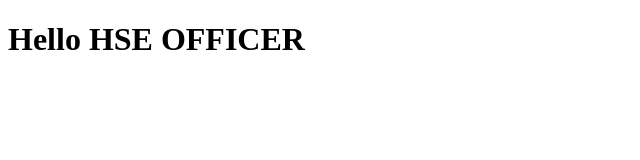
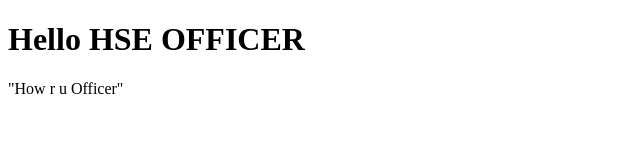
Before and after one commit to SANSHAH1993/let-learn-git, a plain HTML site: page index.html in a window 1280 px wide. Shown: the whole page, without its empty margins (0-640 px from the left). Drawn offline with Linux system fonts and the light colour scheme.

Commit message:
intial file

```diff
--- a/index.html
+++ b/index.html
@@ -8,5 +8,6 @@
   </head>
   <body>
     <h1>Hello HSE OFFICER</h1>
+    <p>"How r u Officer"</p>
   </body>
 </html>
```
